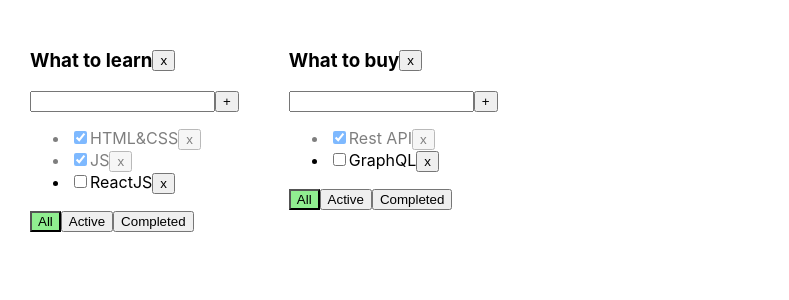
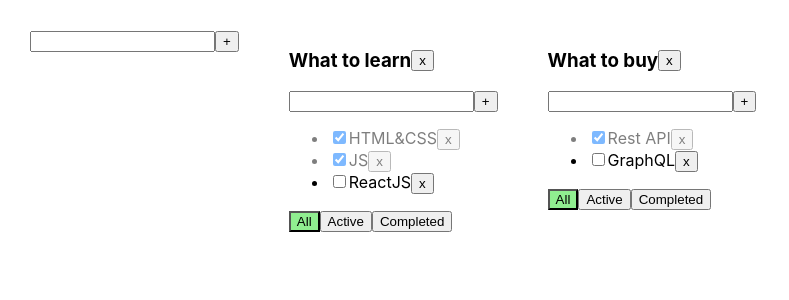
Before and after one commit to farabek/1-todolist, a React (Create React App) app: page / in a window 1280 px wide. Shown: the top 300 px of the page, without its empty margins (0-789 px from the left). Built offline with nearby package versions, Linux system fonts and the light colour scheme.

Commit message:
add AddItemForm.tsx

```diff
--- /dev/null
+++ b/src/AddItemForm.tsx
@@ -0,0 +1,45 @@
+import React, { ChangeEvent, KeyboardEvent, useState } from 'react';
+import { Button } from './Button';
+
+type PropsType = {
+  addItem: (title: string) => void;
+};
+
+const AddItemForm = ({ addItem }: PropsType) => {
+  const [taskTitle, setTaskTitle] = useState('');
+  const [error, setError] = useState<string | null>(null);
+
+  const addTaskHandler = () => {
+    if (taskTitle.trim() !== '') {
+      addItem(taskTitle.trim());
+      setTaskTitle('');
+    } else {
+      setError('Title is required');
+    }
+  };
+
+  const changeTaskTitleHandler = (event: ChangeEvent<HTMLInputElement>) => {
+    setTaskTitle(event.currentTarget.value);
+  };
+
+  const addTaskOnKeyUpHandler = (event: KeyboardEvent<HTMLInputElement>) => {
+    setError(null);
+    if (event.key === 'Enter') {
+      addTaskHandler();
+    }
+  };
+
+  return (
+    <div>
+      <input
+        className={error ? 'error' : ''}
+        value={taskTitle}
+        onChange={changeTaskTitleHandler}
+        onKeyUp={addTaskOnKeyUpHandler}
+      />
+      <Button title={'+'} onClick={addTaskHandler} />
+      {error && <div className={'error-message'}>{error}</div>}
+    </div>
+  );
+};
+export default AddItemForm;
--- a/src/App.css
+++ b/src/App.css
@@ -22,7 +22,6 @@
 .is-done {
   opacity: 0.5;
 }
-
 .todolist-title-container {
   display: flex;
   align-items: center;
--- a/src/App.tsx
+++ b/src/App.tsx
@@ -1,3 +1,4 @@
+import AddItemForm from './AddItemForm';
 import './App.css';
 import { Todolist } from './Todolist';
 import { useState } from 'react';
@@ -22,14 +23,6 @@ export type TasksStateType = {
 };
 
 function App() {
-  // const [tasks, setTasks] = useState<TaskType[]>([
-  //   { id: v1(), title: 'HTML&CSS', isDone: true },
-  //   { id: v1(), title: 'JS', isDone: true },
-  //   { id: v1(), title: 'ReactJS', isDone: false },
-  // ]);
-
-  // const [filter, setFilter] = useState<FilterValuesType>('all');
-
   let todolistID1 = v1();
   let todolistID2 = v1();
 
@@ -50,26 +43,6 @@ function App() {
     ],
   });
 
-  /////////////////////////////////////////////////////////////////
-  // const removeTask = (taskId: string) => {
-  //   const filteredTasks = tasks.filter((task) => {
-  //     return task.id !== taskId;
-  //   });
-  //   setTasks(filteredTasks);
-  // };
-
-  // // 1 ВАРИАНТ
-  // const removeTask = (taskId: string, todolistId: string) => {
-  //   // 1. Найдем таски для тудулиста, в котором будет происходить удаление
-  //   const todolistTasks = tasks[todolistId]
-  //   // 2. Удалим таску по которой кликнули
-  //   const newTodolistTasks = todolistTasks.filter(t => t.id !== taskId)
-  //   // 3. Перезапишем массив тасок на новый (отфильтрованный) массив
-  //   tasks[todolistId] = newTodolistTasks
-  //   // 4. Засетаем в state копию объекта, чтобы React отреагировал перерисовкой
-  //   setTasks({ ...tasks, newTodolistTasks })
-  // }
-  // 2 ВАРИАНТ
   const removeTask = (taskId: string, todolistId: string) => {
     const newTodolistTasks = {
       ...tasks,
@@ -77,37 +50,7 @@ function App() {
     };
     setTasks(newTodolistTasks);
   };
-  // // 3 ВАРИАНТ
-  // setTasks({ ...tasks, [todolistId]: tasks[todolistId].filter(t => t.id !== taskId) })
 
-  /////////////////////////////////////////////////////////////////////
-
-  // const addTask = (title: string) => {
-  //   const newTask = {
-  //     id: v1(),
-  //     title: title,
-  //     isDone: false,
-  //   };
-  //   const newTasks = [newTask, ...tasks];
-  //   setTasks(newTasks);
-  // };
-
-  // // 1 ВАРИАНТ
-  // const addTask = (title: string, todolistId: string) => {
-  //   // 1. Создадим новую таску
-  //   const newTask = {
-  //     id: v1(),
-  //     title: title,
-  //     isDone: false,
-  //   };
-  //   // 2. Найдем массив тасок для тудулиста, в который будем добавлять новую таску
-  //   const todolistTasks = tasks[todolistId];
-  //   // 3. Перезапишем массив тасок на новый массив, добавив в начало новую таску
-  //   tasks[todolistId] = [newTask, ...todolistTasks];
-  //   // 4. Засетаем в state копию объекта, чтобы React отреагировал перерисовкой
-  //   setTasks({ ...tasks });
-  // };
-  // 2 ВАРИАНТ
   const addTask = (title: string, todolistId: string) => {
     const newTask = {
       id: v1(),
@@ -117,48 +60,7 @@ function App() {
     const newTodolistTasks = { ...tasks, [todolistId]: [newTask, ...tasks[todolistId]] };
     setTasks(newTodolistTasks);
   };
-  // // 3 ВАРИАНТ
-  // const addTask = (title: string, todolistId: string) => {
-  //   const newTask = {
-  //     id: v1(),
-  //     title: title,
-  //     isDone: false,
-  //   };
-  //   setTasks({ ...tasks, [todolistId]: [newTask, ...tasks[todolistId]] });
-  // };
 
-  /////////////////////////////////////////////////////////////////////
-
-  // const changeFilter = (filter: FilterValuesType) => {
-  //   setFilter(filter);
-  // };
-  const changeFilter = (filter: FilterValuesType, todolistId: string) => {
-    const newTodolists = todolists.map((tl) => {
-      return tl.id === todolistId ? { ...tl, filter } : tl;
-    });
-    setTodolists(newTodolists);
-  };
-
-  /////////////////////////////////////////////////////////////////////
-
-  // const changeTaskStatus = (taskId: string, taskStatus: boolean) => {
-  //   const newState = tasks.map((t) => (t.id === taskId ? { ...t, isDone: taskStatus } : t));
-  //   setTasks(newState);
-  // };
-  // // 1 ВАРИАНТ
-  // const changeTaskStatus = (taskId: string, taskStatus: boolean, todolistId: string) => {
-  //   // 1. Найдем таски для тудулиста, в котором будет происходить изменение
-  //   const todolistTasks = tasks[todolistId]
-  //   // 2. Пробежимся по таскам и изменим статус таски по которой нажали
-  //   const newTodolistTasks = todolistTasks.map(t =>
-  //     t.id === taskId ? { ...t, isDone: taskStatus } : t
-  //   )
-  //   // 3. Перезапишем массив тасок на новый массив, с уже измененным статусом у таски
-  //   tasks[todolistId] = newTodolistTasks
-  //   // 4. Засетаем в state копию объекта, чтобы React отреагировал перерисовкой
-  //   setTasks({ ...tasks })
-  // }
-  // 2 ВАРИАНТ
   const changeTaskStatus = (taskId: string, taskStatus: boolean, todolistId: string) => {
     const newTodolistTasks = {
       ...tasks,
@@ -168,55 +70,33 @@ function App() {
     };
     setTasks(newTodolistTasks);
   };
-  // // 3 ВАРИАНТ
-  // const changeTaskStatus = (taskId: string, taskStatus: boolean, todolistId: string) => {
-  //   setTasks({
-  //     ...tasks,
-  //     [todolistId]: tasks[todolistId].map((t) =>
-  //       t.id === taskId ? { ...t, isDone: taskStatus } : t,
-  //     ),
-  //   });
-  // };
 
-  /////////////////////////////////////////////////////////////////////
+  const changeFilter = (filter: FilterValuesType, todolistId: string) => {
+    const newTodolists = todolists.map((tl) => {
+      return tl.id === todolistId ? { ...tl, filter } : tl;
+    });
+    setTodolists(newTodolists);
+  };
 
   const removeTodolist = (todolistId: string) => {
     const newTodolists = todolists.filter((tl) => tl.id !== todolistId);
     setTodolists(newTodolists);
 
-    // удалим таски для тудулиста из стейта где мы храним таски
     delete tasks[todolistId];
-    // засетаем в state копию объекта
     setTasks({ ...tasks });
   };
 
-  /////////////////////////////////////////////////////////////////////
-
-  // let tasksForTodolist = tasks;
-  // if (filter === 'active') {
-  //   tasksForTodolist = tasks.filter((task) => !task.isDone);
-  // }
-
-  // if (filter === 'completed') {
-  //   tasksForTodolist = tasks.filter((task) => task.isDone);
-  // }
-
-  // return (
-  //   <div className="App">
-  //     <Todolist
-  //       title="What to learn"
-  //       tasks={tasksForTodolist}
-  //       removeTask={removeTask}
-  //       changeFilter={changeFilter}
-  //       addTask={addTask}
-  //       changeTaskStatus={changeTaskStatus}
-  //       filter={filter}
-  //     />
-  //   </div>
-  // );
+  const addTodoList = (title: string) => {
+    const todolistId = v1();
+    const newTodolist: TodolistType = { id: todolistId, title: title, filter: 'all' };
+    setTodolists([newTodolist, ...todolists]);
+    setTasks({ ...tasks, [todolistId]: [] });
+  };
 
   return (
     <div className="App">
+      <AddItemForm addItem={addTodoList} />
+
       {todolists.map((tl) => {
         const allTodolistTasks = tasks[tl.id];
         let tasksForTodolist = allTodolistTasks;
--- a/src/Todolist.tsx
+++ b/src/Todolist.tsx
@@ -1,16 +1,8 @@
 import { FilterValuesType, TaskType } from './App';
-import { ChangeEvent, KeyboardEvent, useState } from 'react';
+import { ChangeEvent } from 'react';
 import { Button } from './Button';
+import AddItemForm from './AddItemForm';
 
-// type PropsType = {
-// 	title: string
-// 	tasks: TaskType[]
-// 	removeTask: (taskId: string) => void
-// 	changeFilter: (filter: FilterValuesType) => void
-// 	addTask: (title: string) => void
-// 	changeTaskStatus: (taskId: string, taskStatus: boolean) => void
-// 	filter: FilterValuesType
-// }
 type PropsType = {
   title: string;
   todolistId: string;
@@ -36,71 +28,70 @@ export const Todolist = (props: PropsType) => {
     removeTodolist,
   } = props;
 
-  const [taskTitle, setTaskTitle] = useState('');
-  const [error, setError] = useState<string | null>(null);
+  // const [taskTitle, setTaskTitle] = useState('')
+  // const [error, setError] = useState<string | null>(null)
 
-  const addTaskHandler = () => {
-    if (taskTitle.trim() !== '') {
-      //   addTask(taskTitle.trim());
-      addTask(taskTitle.trim(), todolistId);
-      setTaskTitle('');
-    } else {
-      setError('Title is required');
-    }
-  };
+  // const addTaskHandler = () => {
+  // 	if (taskTitle.trim() !== '') {
+  // 		addTask(taskTitle.trim(), todolistId)
+  // 		setTaskTitle('')
+  // 	} else {
+  // 		setError('Title is required')
+  // 	}
+  // }
 
-  const changeTaskTitleHandler = (event: ChangeEvent<HTMLInputElement>) => {
-    setTaskTitle(event.currentTarget.value);
-  };
+  // const changeTaskTitleHandler = (event: ChangeEvent<HTMLInputElement>) => {
+  // 	setTaskTitle(event.currentTarget.value)
+  // }
 
-  const addTaskOnKeyUpHandler = (event: KeyboardEvent<HTMLInputElement>) => {
-    setError(null);
-    if (event.key === 'Enter') {
-      addTaskHandler();
-    }
-  };
+  // const addTaskOnKeyUpHandler = (event: KeyboardEvent<HTMLInputElement>) => {
+  // 	setError(null)
+  // 	if (event.key === 'Enter') {
+  // 		addTaskHandler()
+  // 	}
+  // }
 
-  //   const changeFilterTasksHandler = (filter: FilterValuesType) => {
-  //     changeFilter(filter);
-  //   };
   const changeFilterTasksHandler = (filter: FilterValuesType) => {
-    changeFilter(filter, todolistId);
+    changeFilter(filter, props.todolistId);
   };
 
   const removeTodolistHandler = () => {
     removeTodolist(todolistId);
   };
 
+  const addTaskCallback = (title: string): void => {
+    addTask(title, todolistId);
+  };
+
   return (
     <div>
-      {/* <h3>{title}</h3> */}
       <div className={'todolist-title-container'}>
         <h3>{title}</h3>
         <Button title={'x'} onClick={removeTodolistHandler} />
-      </div>{' '}
-      <div>
+      </div>
+      {/* <div>
 				<input
 					className={error ? 'error' : ''}
 					value={taskTitle}
 					onChange={changeTaskTitleHandler}
 					onKeyUp={addTaskOnKeyUpHandler}
 				/>
-        <Button title={'+'} onClick={addTaskHandler} />
+				<Button title={'+'} onClick={addTaskHandler}/>
 				{error && <div className={'error-message'}>{error}</div>}
-      </div>
+			</div> */}
+      {/* <AddItemForm addItem={() => addTask} /> */}
+      <AddItemForm addItem={addTaskCallback} />
       {tasks.length === 0 ? (
         <p>Тасок нет</p>
       ) : (
         <ul>
           {tasks.map((task) => {
             const removeTaskHandler = () => {
-              //   removeTask(task.id);
               removeTask(task.id, todolistId);
             };
 
             const changeTaskStatusHandler = (e: ChangeEvent<HTMLInputElement>) => {
               const newStatusValue = e.currentTarget.checked;
-              //   changeTaskStatus(task.id, newStatusValue);
               changeTaskStatus(task.id, newStatusValue, todolistId);
             };
 
```
Lines whose indentation alone changed are shown as unchanged.
